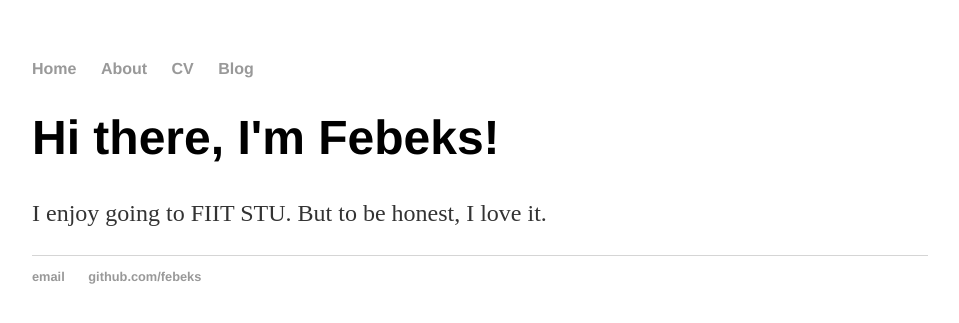
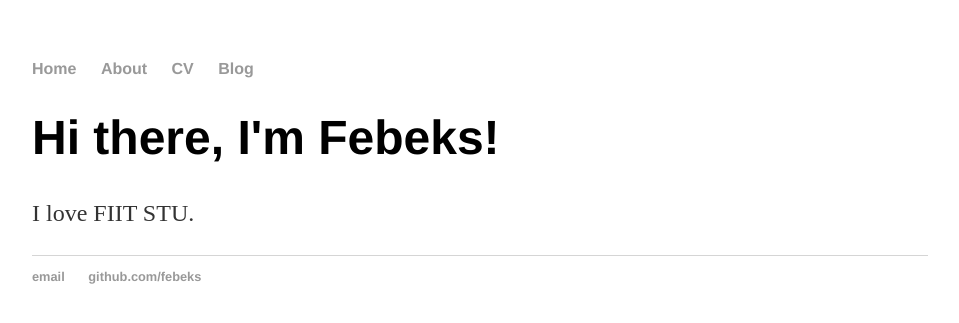
Before and after one commit to febeks/febeks.github.io, a Jekyll site: the page built from index.html, in a window 1280 px wide. Shown: the top 323 px of the page, without its empty margins (160-1119 px from the left). Built offline with Jekyll 4.4.1, drawn with Linux system fonts in a browser that asks for light colours.

Commit message:
Update index.html

```diff
--- a/index.html
+++ b/index.html
@@ -1,30 +1,8 @@
-<!DOCTYPE html>
-<html>
-	<head>
-		<!-- link to main stylesheet -->
-		<link rel="stylesheet" type="text/css" href="/css/main.css">
-		<title>Febeks - my little portfolio</title>
-	</head>
-	<body>
-		<nav>
-    		<ul>
-        		<li><a href="/">Home</a></li>
-	        	<li><a href="/about">About</a></li>
-        		<li><a href="/cv">CV</a></li>
-        		<li><a href="/blog">Blog</a></li>
-    		</ul>
-		</nav>
-		<div class="container">
-    		<div class="blurb">
-        		<h1>Hi there, I'm Febeks!</h1>
-				<p>I enjoy going to FIIT STU. But to be honest, I love it.</p>
-    		</div><!-- /.blurb -->
-		</div><!-- /.container -->
-		<footer>
-    		<ul>
-        		<li><a href="mailto:frantisek.bekes@gmail.com">email</a></li>
-        		<li><a href="https://github.com/febeks">github.com/febeks</a></li>
-			</ul>
-		</footer>
-	</body>
-</html>
+---
+layout: default
+title: Febeks
+---
+<div class="blurb">
+	<h1>Hi there, I'm Febeks!</h1>
+	<p>I love FIIT STU.</p>
+</div><!-- /.blurb -->
```
